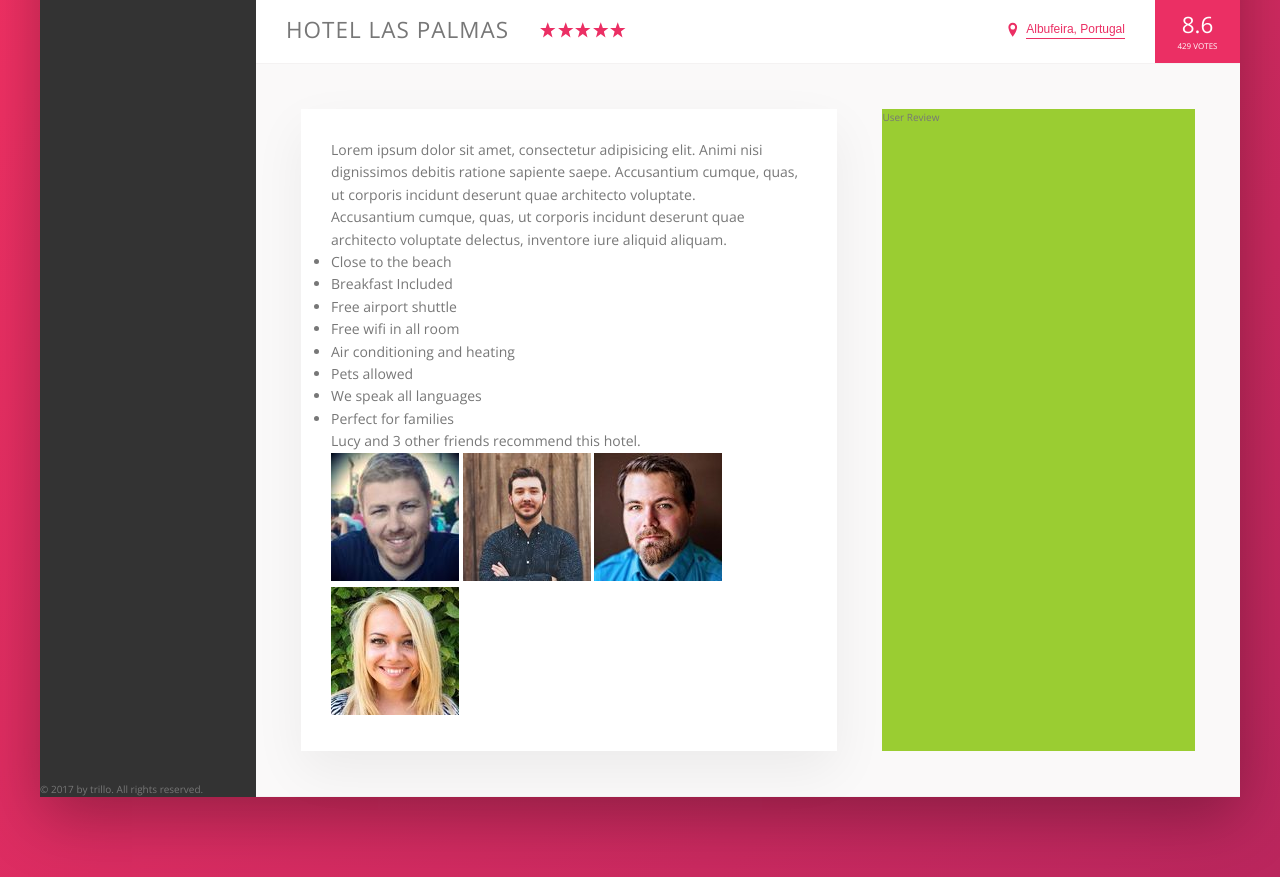
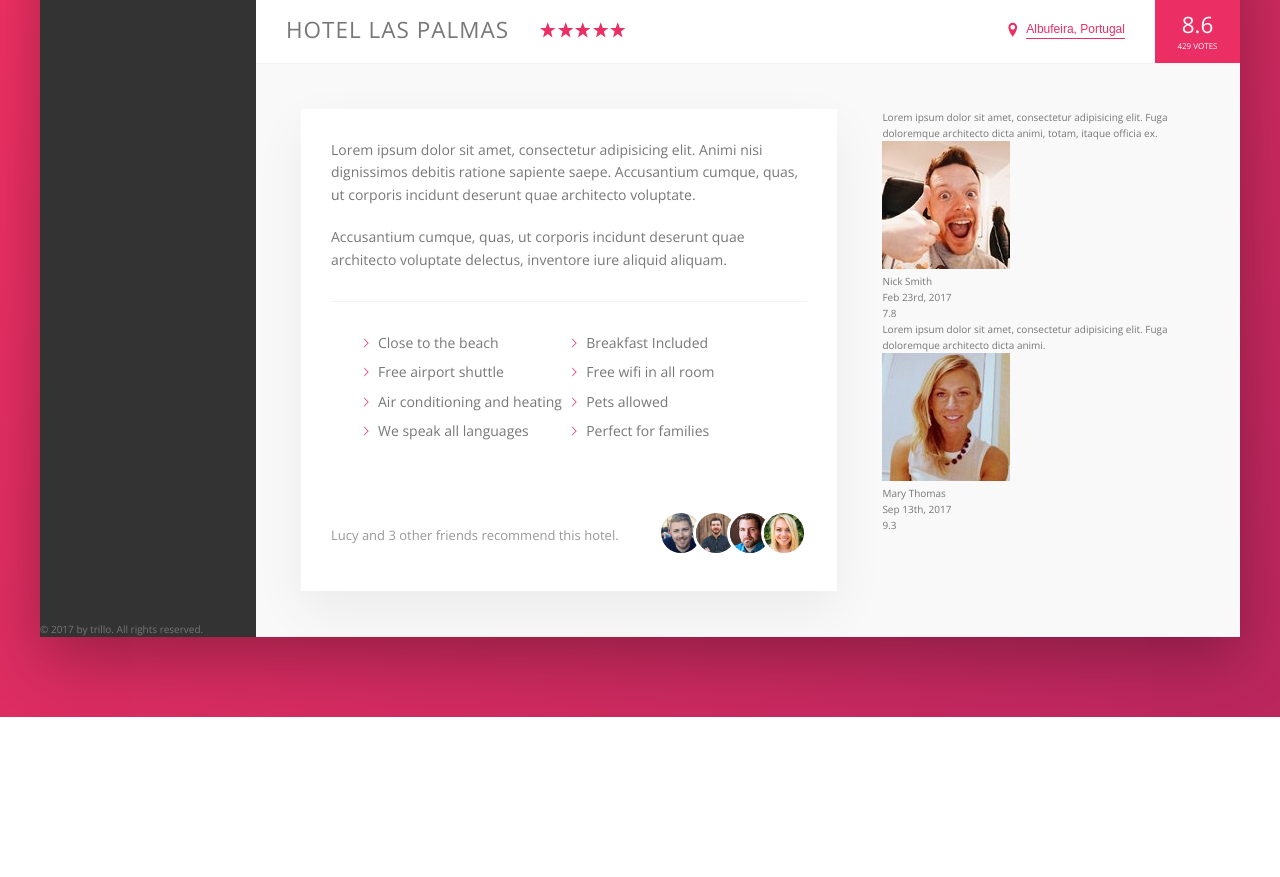
Before and after one commit to wjoe2046/css-project-flexbox, a website: page index.html in a window 1280 px wide. Shown: the part 538-1415 px from the top of the page. After the commit the page ends 1255 px from the top, so only its background shows below. Drawn offline with nearby package versions, Linux system fonts and the light colour scheme.

Commit message:
type: styling + add new sections body: added styling for the page and finished the section on recommendation

```diff
--- a/index.html
+++ b/index.html
@@ -215,7 +215,43 @@
             </div>
 
             <div class="user-reviews">
-              User Review
+              <figure class="review">
+                <blockquote class="review__text">
+                  Lorem ipsum dolor sit amet, consectetur adipisicing elit. Fuga
+                  doloremque architecto dicta animi, totam, itaque officia ex.
+                </blockquote>
+                <figcaption class="review__user">
+                  <img
+                    src="img/user-1.jpg"
+                    alt="User 1"
+                    class="review__photo"
+                  />
+                  <div class="review__user-box">
+                    <p class="review__user-name">Nick Smith</p>
+                    <p class="review__user-date">Feb 23rd, 2017</p>
+                    <div class="review__rating">7.8</div>
+                  </div>
+                </figcaption>
+              </figure>
+
+              <figure class="review">
+                <blockquote class="review__text">
+                  Lorem ipsum dolor sit amet, consectetur adipisicing elit. Fuga
+                  doloremque architecto dicta animi.
+                </blockquote>
+                <figcaption class="review__user">
+                  <img
+                    src="img/user-2.jpg"
+                    alt="User 1"
+                    class="review__photo"
+                  />
+                  <div class="review__user-box">
+                    <p class="review__user-name">Mary Thomas</p>
+                    <p class="review__user-date">Sep 13th, 2017</p>
+                    <div class="review__rating">9.3</div>
+                  </div>
+                </figcaption>
+              </figure>
             </div>
           </div>
         </main>
--- a/sass/_components.scss
+++ b/sass/_components.scss
@@ -292,3 +292,75 @@
     box-shadow: none;
   }
 }
+
+///////////////////////////////////////
+// PARAGRAPH
+.paragraph:not(:last-of-type) {
+  margin-bottom: 2rem;
+}
+
+///////////////////////////////////////
+// LIST
+.list {
+  list-style: none;
+  margin: 3rem 0;
+  padding: 3rem;
+  border-top: var(--line);
+  display: flex;
+  flex-wrap: wrap;
+
+  &__item {
+    flex: 0 0 50%;
+    margin-bottom: 0.7rem;
+  }
+
+  &__item::before {
+    content: '';
+    display: inline-block;
+    height: 1rem;
+    width: 1rem;
+    margin-right: 0.7rem;
+
+    //Older browsers
+    // background-image: url(../img/chevron-thin-right.svg);
+    // background-size: cover;
+
+    background-color: var(--color-primary);
+    -webkit-mask-image: url(../img/chevron-thin-right.svg);
+    -webkit-mask-size: cover;
+    mask-image: url(../img/chevron-thin-right.svg);
+    mask-size: cover;
+  }
+}
+
+///////////////////////////////////////
+// RECOMMEND
+
+.recommend {
+  font-size: 1.3rem;
+  color: var(--color-grey-dark-3);
+
+  display: flex;
+  align-items: center;
+
+  &__count {
+    margin-right: auto;
+  }
+
+  &__friends {
+  }
+
+  &__photo {
+    box-sizing: content-box;
+    height: 4rem;
+    width: 4rem;
+    border-radius: 50%;
+    &:not(:last-child) {
+      margin-right: -1.5rem;
+    }
+    border: 3px solid white;
+  }
+}
+
+///////////////////////////////////////
+// Reviews
--- a/sass/_layout.scss
+++ b/sass/_layout.scss
@@ -53,6 +53,5 @@
 }
 
 .user-reviews {
-  background-color: yellowgreen;
   flex: 1;
 }
```
Also changed, not shown: css/style.css.
